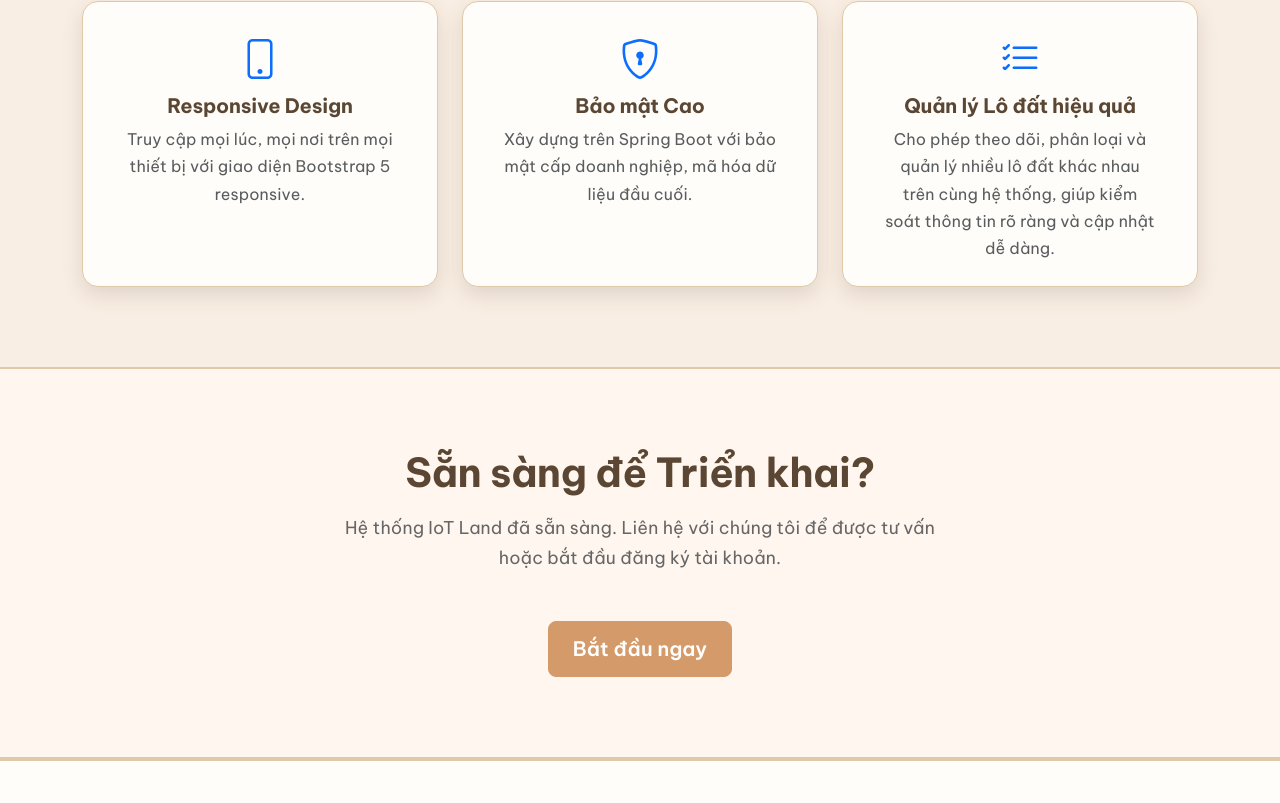
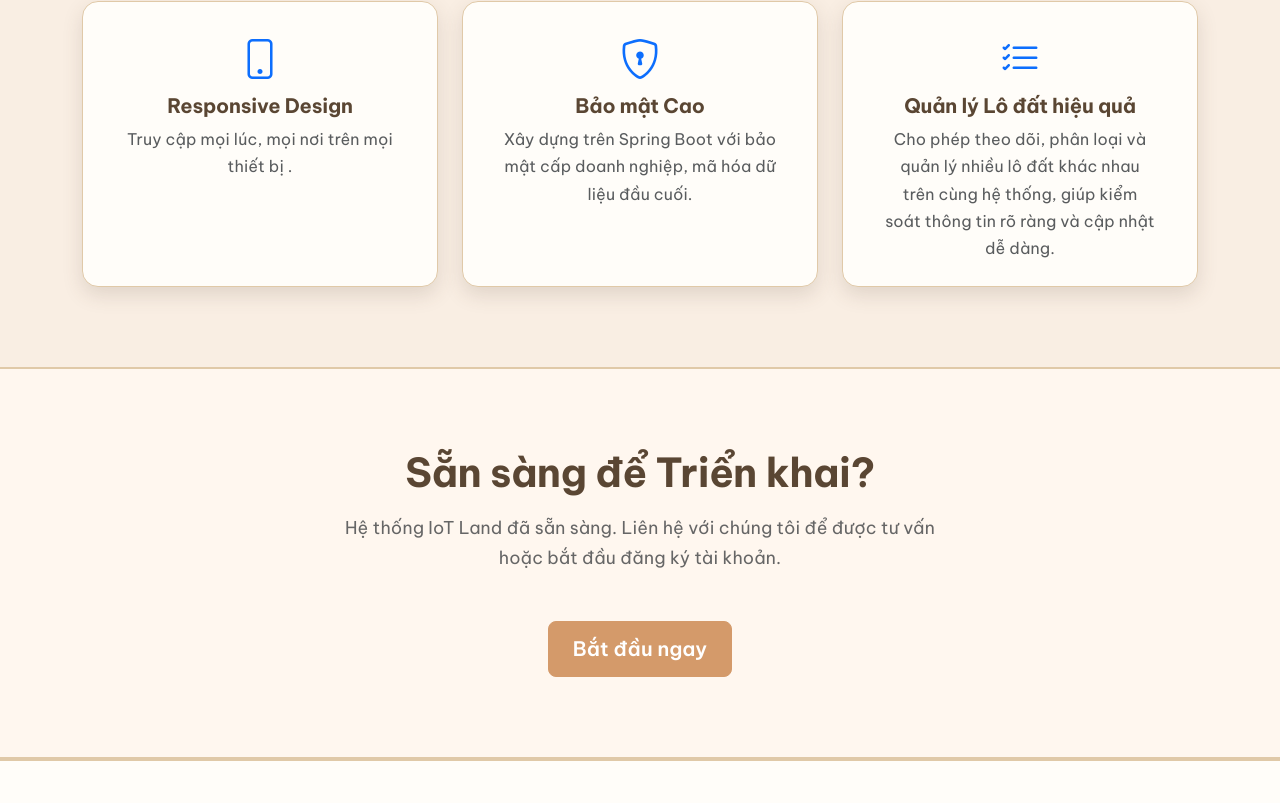
Before and after one commit to FPPoly/iot-land-landing-page, a website: page src/modules/landing/index.html in a window 1280 px wide. Shown: the part 3015-3818 px from the top of the page. Drawn offline with nearby package versions, Linux system fonts and the light colour scheme.

Commit message:
update landngpage ui

```diff
--- a/src/modules/landing/index.html
+++ b/src/modules/landing/index.html
@@ -276,7 +276,7 @@
               <div class="surface-card py-4">
                 <i class="bi bi-phone fs-1 text-primary mb-3 step-icon"></i>
                 <h5 class="fw-bold">Responsive Design</h5>
-                <p class="text-muted mb-0">Truy cập mọi lúc, mọi nơi trên mọi thiết bị với giao diện Bootstrap 5 responsive.</p>
+                <p class="text-muted mb-0">Truy cập mọi lúc, mọi nơi trên mọi thiết bị .</p>
               </div>
             </div>
             <div class="col-md-4">
```
